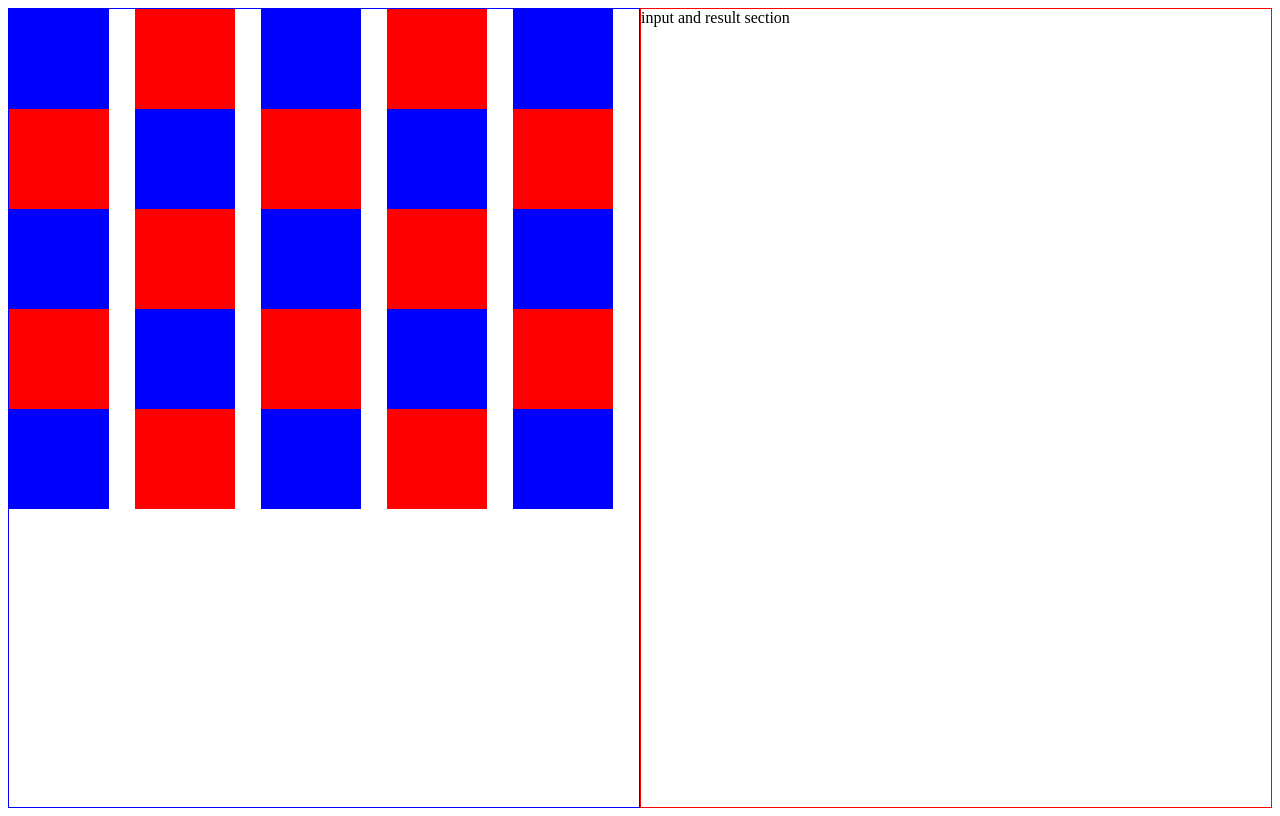
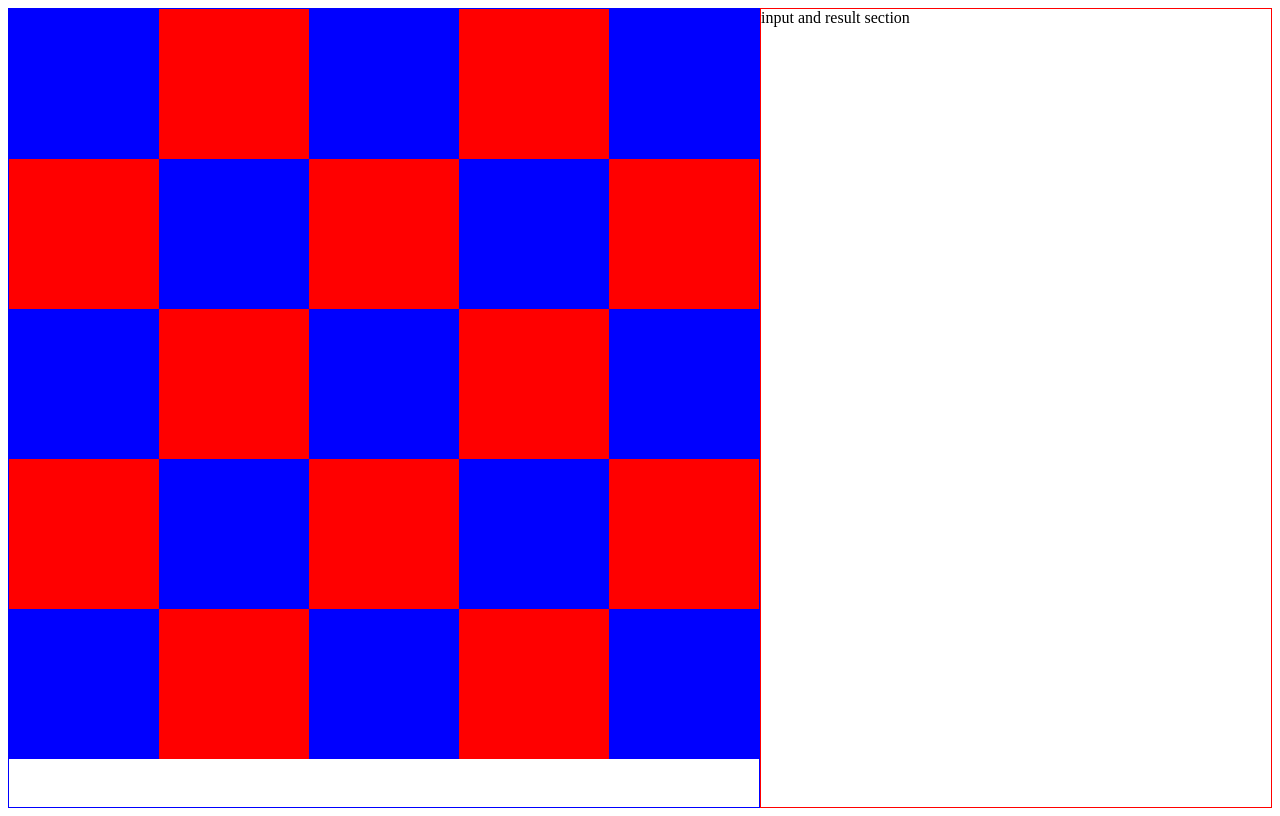
Before and after one commit to hafizali05/toy-robot, a React (Vite) app: page / in a window 1280 px wide. Built offline with nearby package versions, Linux system fonts and the light colour scheme.

Commit message:
fix: column gaps between columns

```diff
--- a/src/components/Board/index.module.css
+++ b/src/components/Board/index.module.css
@@ -1,16 +1,16 @@
 .parent {
     display: grid;
-    grid-template-columns: 20% 20% 20% 20% 20%;
+    grid-template-columns: repeat(5, 150px);
 }
 
 .blue {
     background: blue;
-    width: 100px;
-    height: 100px;
+    width: 150px;
+        height: 150px;
 }
 
 .red {
     background: red;
-    width: 100px;
-    height: 100px;
+    width: 150px;
+        height: 150px;
 }
```
